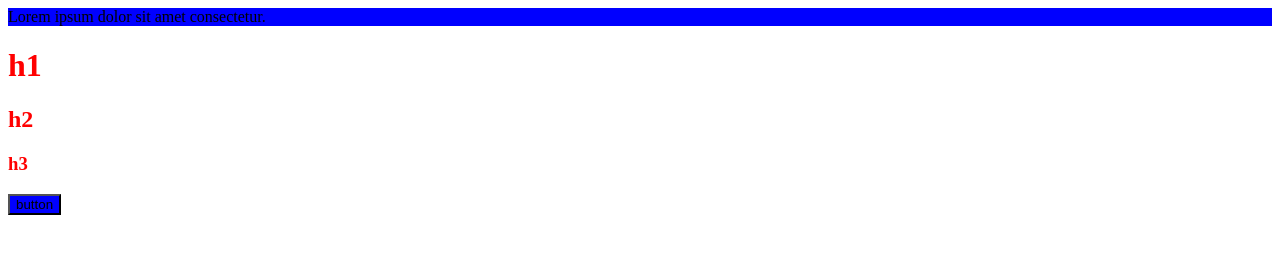
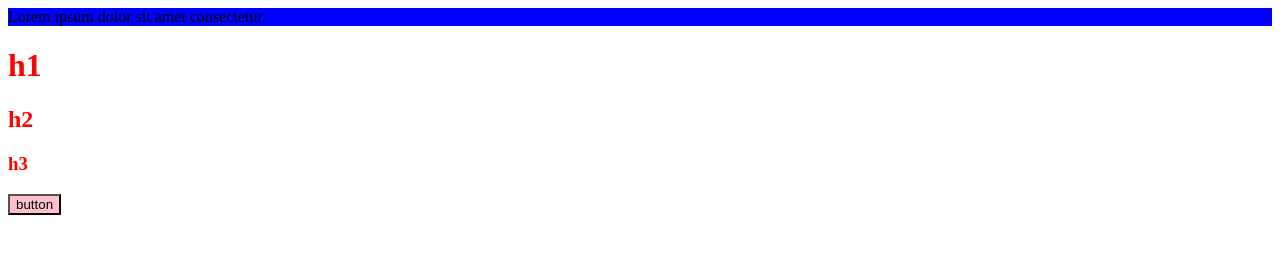
Before and after one commit to aslam4123/task, a plain HTML site: page index.html in a window 1280 px wide. Drawn offline with Linux system fonts and the light colour scheme.

Commit message:
file added

```diff
--- a/index.html
+++ b/index.html
@@ -13,11 +13,14 @@
     <body>
         <div id="box">Lorem ipsum dolor sit amet consectetur.</div>
 
+
         <div class="heading"><h1>h1</h1></div>
         <div class="heading"><h2>h2</h2></div>
         <div class="heading"><h3>h3</h3></div>
 
-        <button id="btn1">button</button>
+        <button id="btn1" style="background-color: pink;">button</button>
+
+
 
 
     </body>
```
